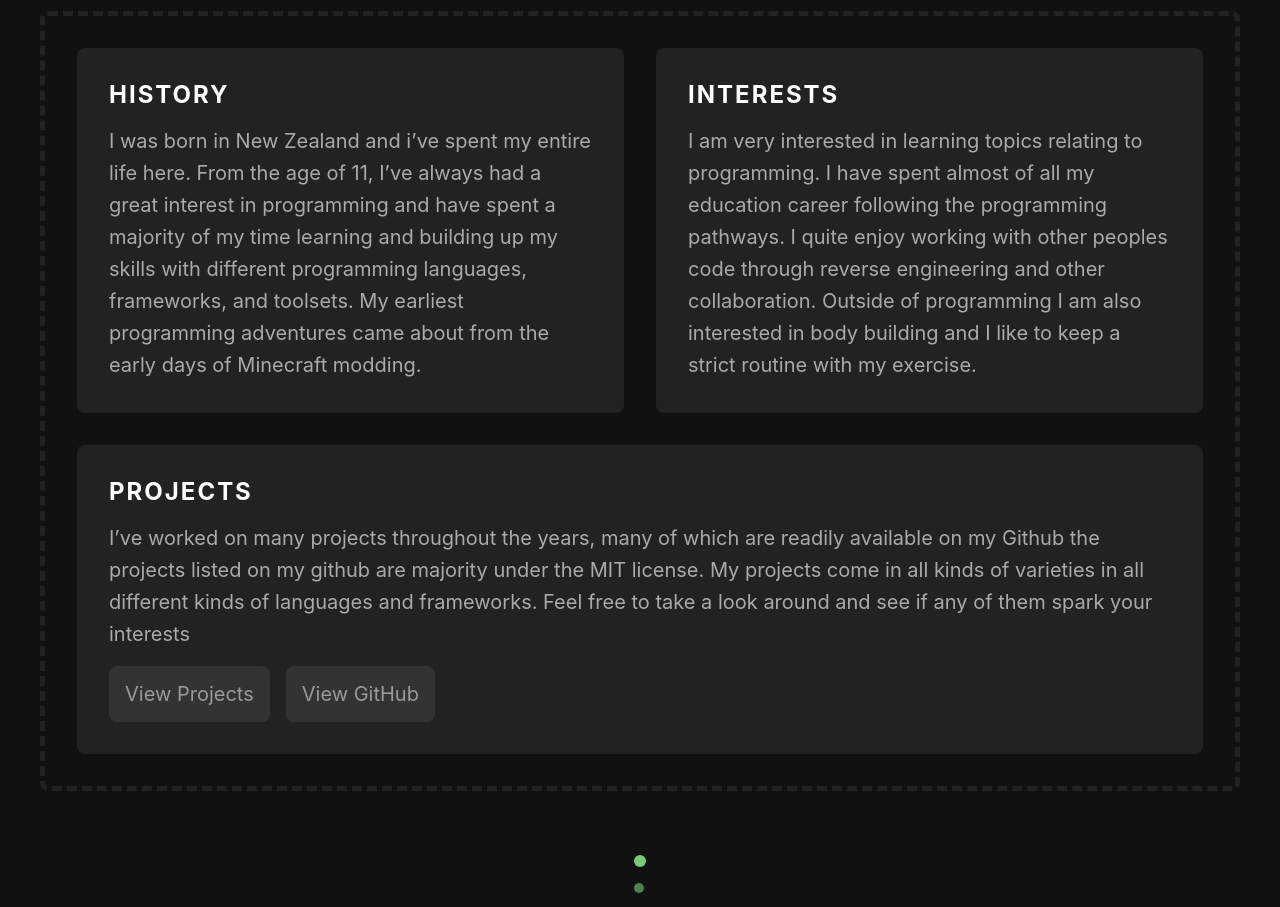
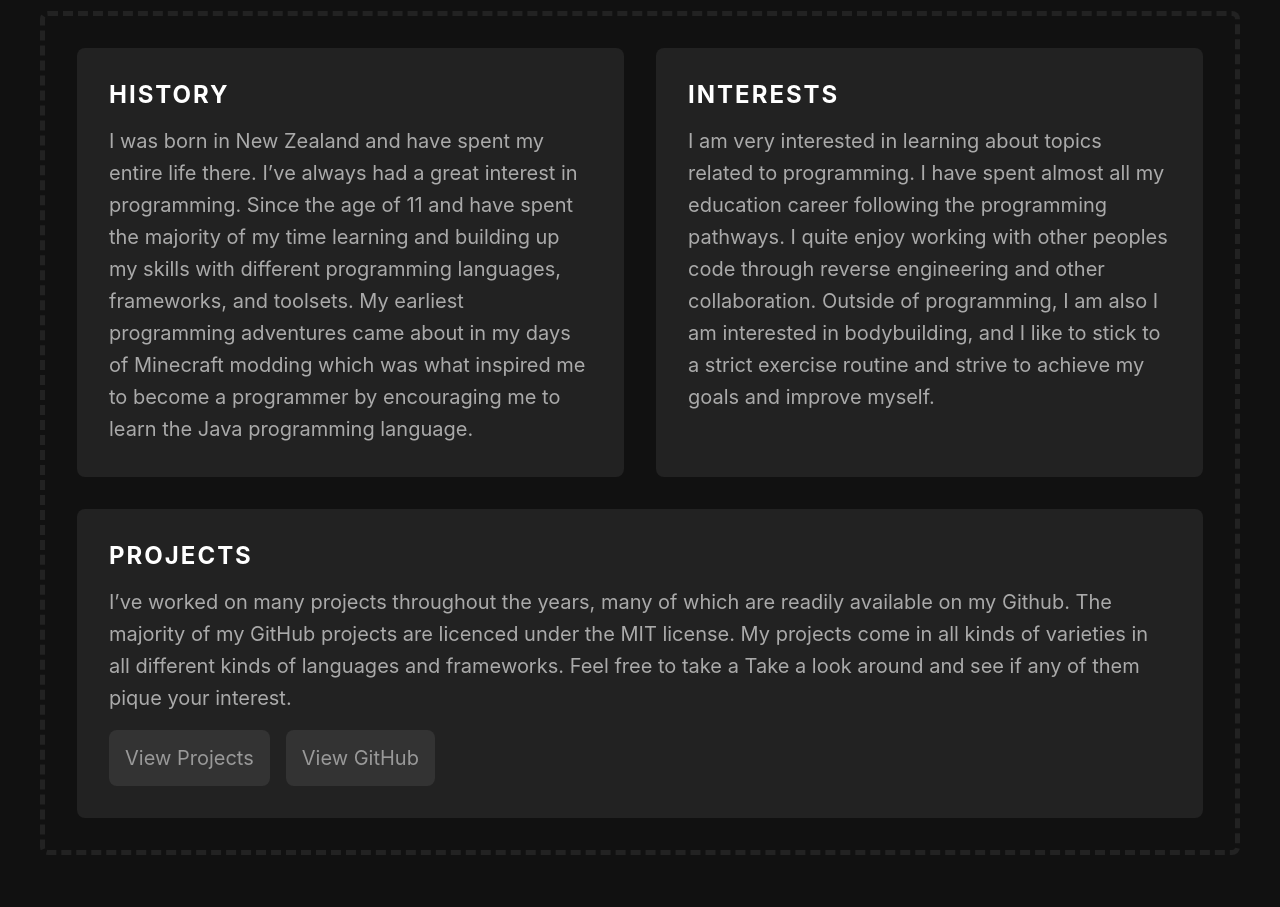
Before and after one commit to jacobtread/jacobtread-nextjs, a Next.js app: page / in a window 1280 px wide. Shown: the part 1080-1987 px from the top of the page. Built offline with nearby package versions, Linux system fonts and the light colour scheme.

Commit message:
Updated about section

```diff
--- a/components/About.tsx
+++ b/components/About.tsx
@@ -9,18 +9,18 @@ const About: FunctionComponent = () => {
     return (
         <section className="section">
             <h1 className="section__title">Getting to know me</h1>
-            <Dots/>
+            <Dots />
             <div className="section__content section__content--col-2" id="about">
                 <article className="block" data-block="history">
                     <h2 className="block__title">
                         History
                     </h2>
                     <p className="block__text">
-                        I was born in New Zealand and i’ve spent my entire life here. From the
-                        age of 11, I’ve always had a great interest in programming and have spent a majority of my time
-                        learning and building up my skills with different programming languages, frameworks, and
-                        toolsets. My earliest programming adventures came about from the early days of Minecraft
-                        modding.
+                        I was born in New Zealand and have spent my entire life there. I’ve always had a great interest in programming.
+                        Since the age of 11 and have spent the majority of my time learning and building up my skills with different
+                        programming languages, frameworks, and toolsets. My earliest programming adventures came about in my days of
+                        Minecraft modding which was what inspired me to become a programmer by encouraging me to learn the Java
+                        programming language.
                     </p>
                 </article>
                 <article className="block" data-block="interests">
@@ -28,10 +28,11 @@ const About: FunctionComponent = () => {
                         Interests
                     </h2>
                     <p className="block__text">
-                        I am very interested in learning topics relating to programming. I have spent almost of all my
+                        I am very interested in learning about topics related to programming. I have spent almost all my
                         education career following the programming pathways. I quite enjoy working with other peoples
-                        code through reverse engineering and other collaboration. Outside of programming I am also
-                        interested in body building and I like to keep a strict routine with my exercise.
+                        code through reverse engineering and other collaboration. Outside of programming, I am also
+                        I am interested in bodybuilding, and I like to stick to a strict exercise routine and strive
+                        to achieve my goals and improve myself.
                     </p>
                 </article>
                 <article className="block block--col-2-span" data-block="projects">
@@ -40,9 +41,9 @@ const About: FunctionComponent = () => {
                     </h2>
                     <p className="block__text">
                         I’ve worked on many projects throughout the years, many of which are readily available on my
-                        Github the projects listed on my github are majority under the MIT license. My projects come in
+                        Github. The majority of my GitHub projects are licenced under the MIT license. My projects come in
                         all kinds of varieties in all different kinds of languages and frameworks. Feel free to take a
-                        look around and see if any of them spark your interests
+                        Take a look around and see if any of them pique your interest.
                     </p>
                     <div className="block__buttons">
                         <a href="/projects" className="block__button">
@@ -59,7 +60,7 @@ const About: FunctionComponent = () => {
                     </div>
                 </article>
             </div>
-            <Dots/>
+            <Dots />
         </section>
     )
 }
```
